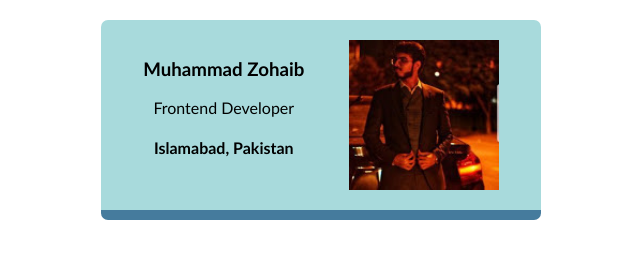
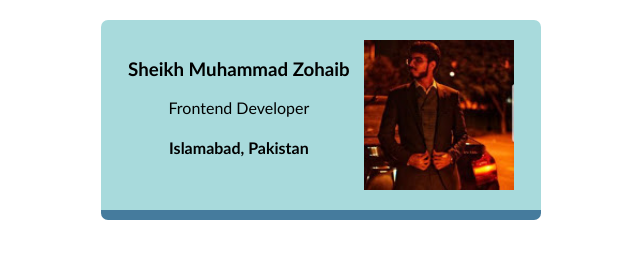
Before and after one commit to SheikhCodes/birthdaygiftcard, a website built with Vite: page index.html in a window 1280 px wide. Shown: the whole page, without its empty margins (319-959 px from the left). Built offline with nearby package versions, Linux system fonts and the light colour scheme; files whose address does not match are found by name.

Commit message:
added first name sheikh

```diff
--- a/index.html
+++ b/index.html
@@ -6,7 +6,7 @@
         <div class="card">
 
             <div >
-                <h3>Muhammad Zohaib</h3>
+                <h3>Sheikh Muhammad Zohaib</h3>
                 <p>Frontend Developer</p>
                 <h4>Islamabad, Pakistan</h4>
             </div>
```
